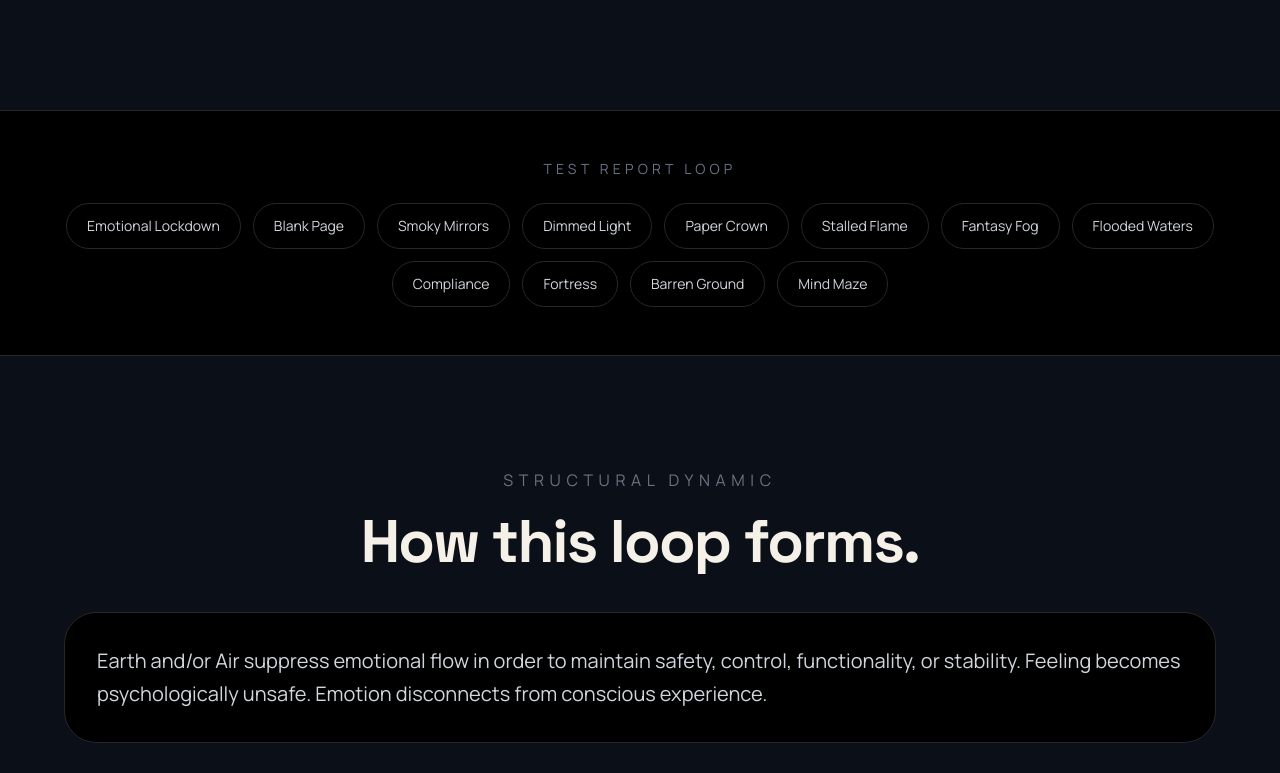
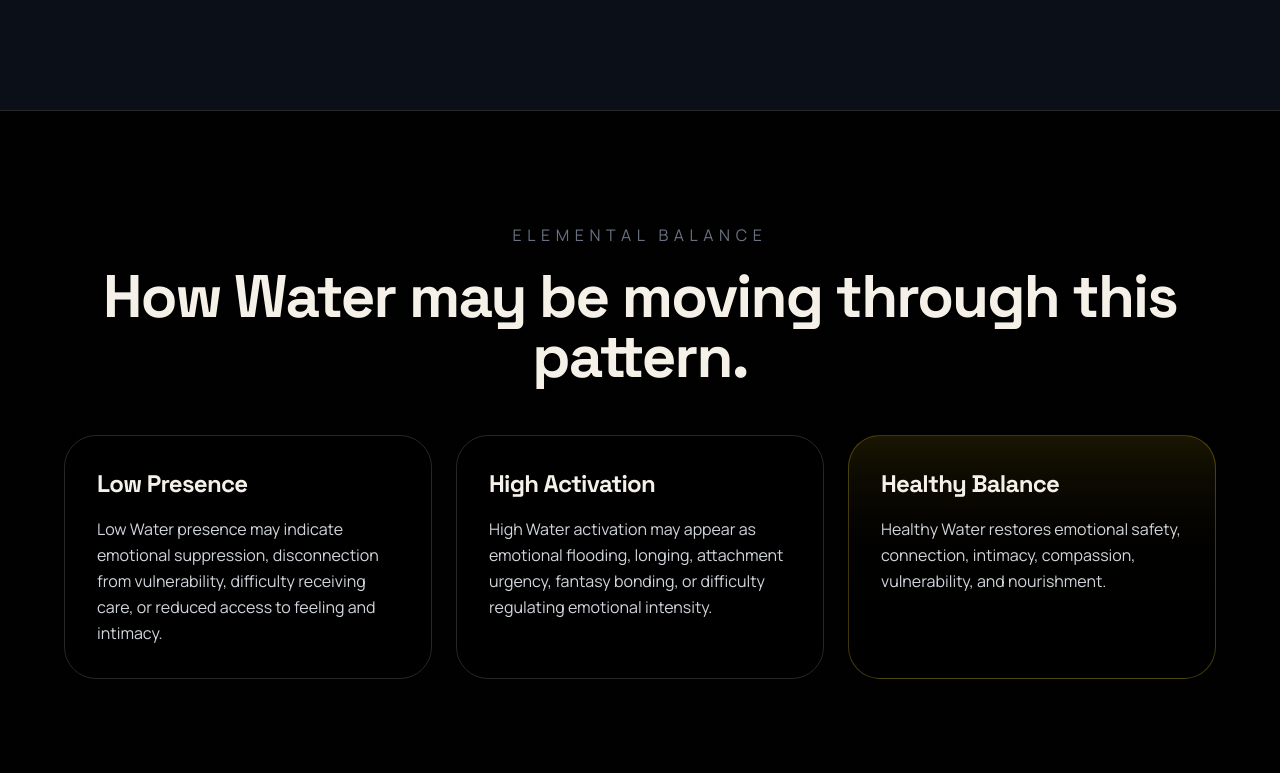
Before and after one commit to abdulkadirkuscu-ctrl/archeloop, a Next.js app: page /report-preview in a window 1280 px wide. Shown: the part 1227-2000 px from the top of the page. Built offline with nearby package versions, Linux system fonts and the light colour scheme.

Commit message:
Add elemental balance insights to premium report

```diff
--- /dev/null
+++ b/app/data/elementInsights.ts
@@ -0,0 +1,37 @@
+export const elementInsights = {
+  Fire: {
+    low:
+      "Low Fire presence may indicate reduced visibility, weakened self-trust, difficulty taking up space, or fear around identity, expression, and being seen.",
+    high:
+      "High Fire activation may appear as pressure to prove, perform, achieve, impress, or stabilise worth through external recognition.",
+    healthy:
+      "Healthy Fire restores confidence, authentic visibility, self-trust, expression, and grounded identity.",
+  },
+
+  Air: {
+    low:
+      "Low Air presence may indicate difficulty accessing clarity, language, perception, communication, or trusted inner knowing under pressure.",
+    high:
+      "High Air activation may appear as overthinking, mental looping, analysis, over-explaining, distortion, or difficulty landing in felt reality.",
+    healthy:
+      "Healthy Air restores clarity, perspective, communication, insight, and trusted perception.",
+  },
+
+  Water: {
+    low:
+      "Low Water presence may indicate emotional suppression, disconnection from vulnerability, difficulty receiving care, or reduced access to feeling and intimacy.",
+    high:
+      "High Water activation may appear as emotional flooding, longing, attachment urgency, fantasy bonding, or difficulty regulating emotional intensity.",
+    healthy:
+      "Healthy Water restores emotional safety, connection, intimacy, compassion, vulnerability, and nourishment.",
+  },
+
+  Earth: {
+    low:
+      "Low Earth presence may indicate weak boundaries, difficulty grounding, reduced protection, avoidance of action, or instability under pressure.",
+    high:
+      "High Earth activation may appear as rigidity, control, guardedness, over-responsibility, emotional walls, or survival-based endurance.",
+    healthy:
+      "Healthy Earth restores boundaries, stability, grounded action, protection, regulation, and embodied safety.",
+  },
+}
--- a/app/report-preview/page.tsx
+++ b/app/report-preview/page.tsx
@@ -3,6 +3,7 @@ import { loopDetails } from "../data/loopDetails"
 import Nav from "../components/Nav"
 import Footer from "../components/Footer"
 import { loops } from "../data/loops"
+import { elementInsights } from "../data/elementInsights"
 
 export default async function ReportPreviewPage({
   searchParams,
@@ -20,6 +21,8 @@ export default async function ReportPreviewPage({
   const detail = loopDetails[selectedLoopName as keyof typeof loopDetails]
   const primaryArchetype = primaryLoop.archetype as keyof typeof archetypeInsights
 const archetypeInsight = archetypeInsights[primaryArchetype]
+const primaryElement = primaryLoop.element as keyof typeof elementInsights
+const elementInsight = elementInsights[primaryElement]
 
   const secondaryLoopName = detail.relatedDynamics?.[0] || "Fortress"
   const secondaryLoop = loops[secondaryLoopName as keyof typeof loops]
@@ -105,6 +108,50 @@ const integrationBlueprintText =
 
         <p className="text-gray-300 leading-relaxed">
           {archetypeInsight.healthy}
+        </p>
+      </div>
+    </div>
+  </div>
+</section>
+
+<section className="px-6 py-28 border-b border-zinc-800">
+  <div className="max-w-6xl mx-auto">
+    <p className="uppercase tracking-[0.35em] text-gray-500 mb-5 text-center">
+      Elemental Balance
+    </p>
+
+    <h2 className="text-4xl md:text-6xl font-bold mb-12 text-center">
+      How {primaryLoop.element} may be moving through this pattern.
+    </h2>
+
+    <div className="grid md:grid-cols-3 gap-6">
+      <div className="border border-zinc-800 rounded-[2rem] bg-black p-8">
+        <h3 className="text-2xl font-bold mb-4">
+          Low Presence
+        </h3>
+
+        <p className="text-gray-300 leading-relaxed">
+          {elementInsight.low}
+        </p>
+      </div>
+
+      <div className="border border-zinc-800 rounded-[2rem] bg-black p-8">
+        <h3 className="text-2xl font-bold mb-4">
+          High Activation
+        </h3>
+
+        <p className="text-gray-300 leading-relaxed">
+          {elementInsight.high}
+        </p>
+      </div>
+
+      <div className="border border-yellow-300/25 rounded-[2rem] bg-gradient-to-b from-yellow-300/10 to-black p-8">
+        <h3 className="text-2xl font-bold mb-4 text-yellow-300">
+          Healthy Balance
+        </h3>
+
+        <p className="text-gray-300 leading-relaxed">
+          {elementInsight.healthy}
         </p>
       </div>
     </div>
```
Also changed, not shown: 1 other file (tests, documents, lock files or other folders).
